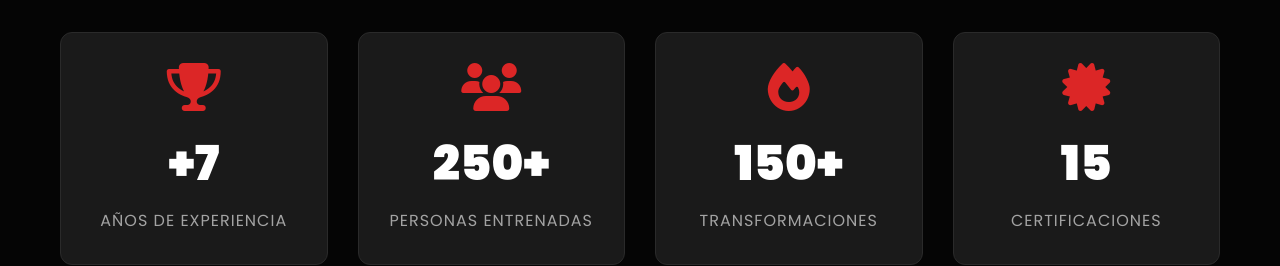
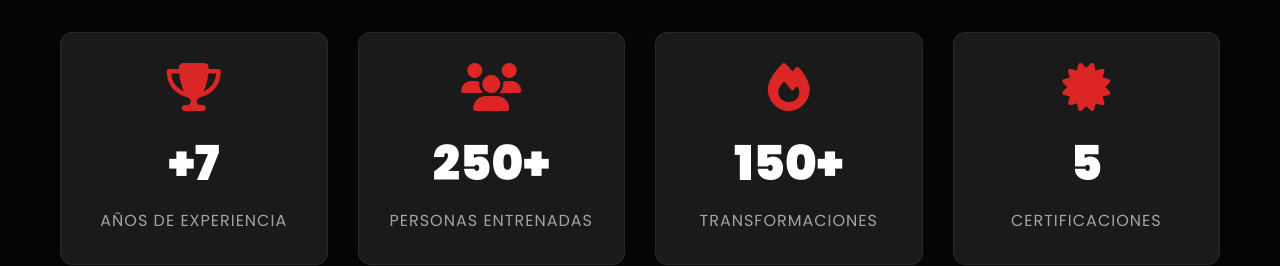
Before and after one commit to joseandresmunoz-dot/agustin_ortega, a plain HTML site: page index.html in a window 1280 px wide. Shown: the part 1040-1306 px from the top of the page. Drawn offline with Linux system fonts and the light colour scheme.

Commit message:
Se cambio a 5 las certificaciones

```diff
--- a/index.html
+++ b/index.html
@@ -165,7 +165,7 @@
                 </div>
                 <div class="stat-card">
                     <i class="fas fa-certificate"></i>
-                    <h3 class="stat-number" data-target="15">0</h3>
+                    <h3 class="stat-number" data-target="5">0</h3>
                     <p class="stat-label">Certificaciones</p>
                 </div>
             </div>
```
